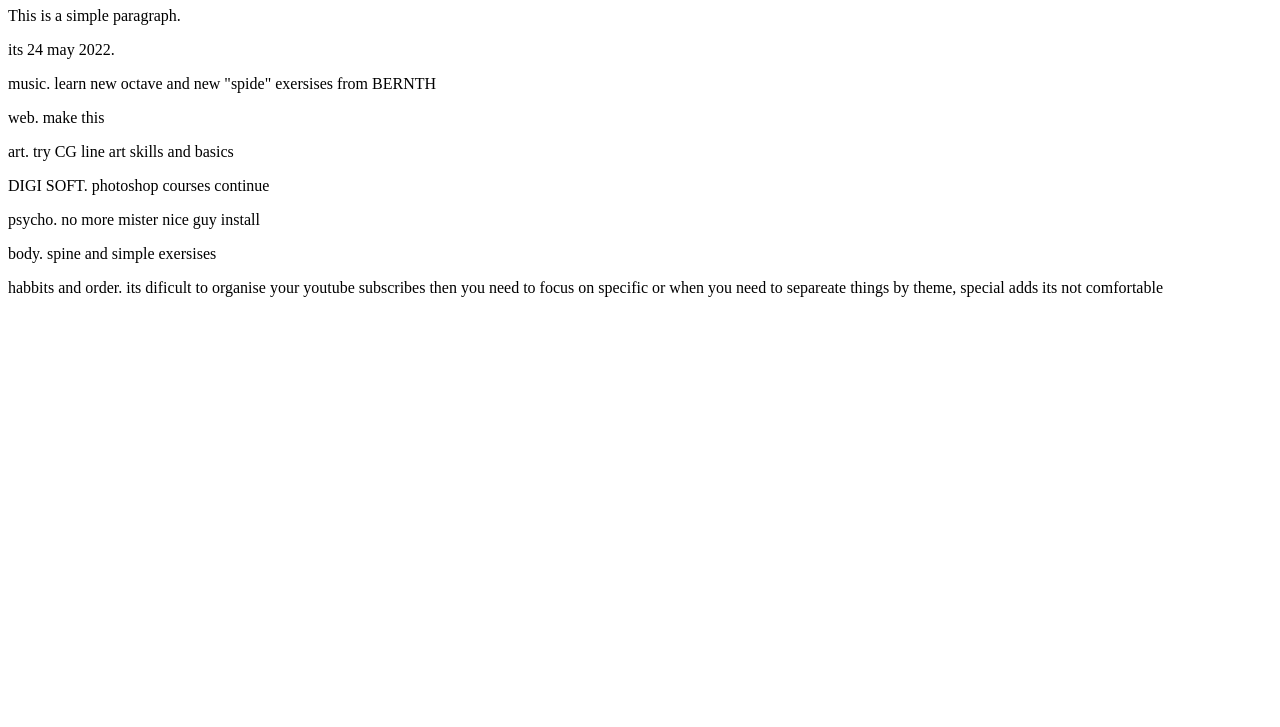
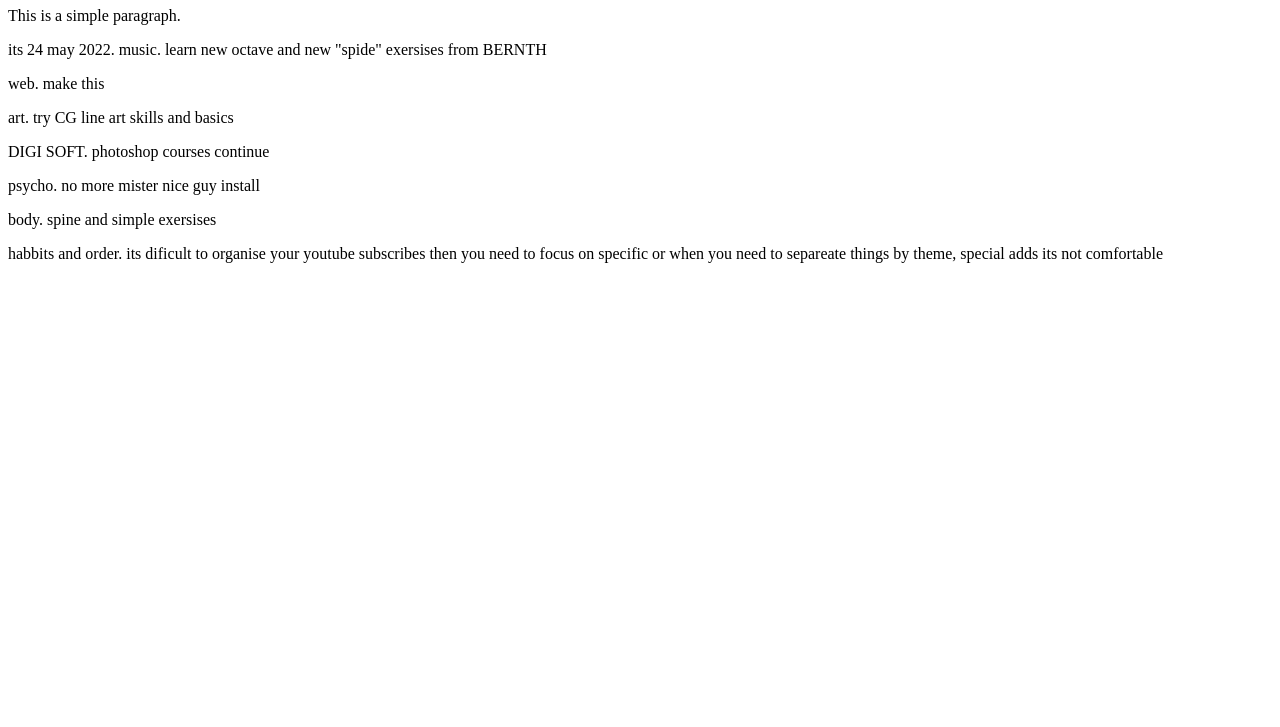
Before and after one commit to Mirzey/Mirzey-daily, a plain HTML site: page index.html in a window 1280 px wide. Shown: the part 73-800 px from the top of the page. Drawn offline with Linux system fonts and the light colour scheme.

Commit message:
Update index.html

```diff
--- a/index.html
+++ b/index.html
@@ -9,8 +9,8 @@
     <body>
         <h1>Hello World!</h1>
         <p>This is a simple paragraph.</p>
-          <p>its 24 may 2022.</p>
-         <p>music. learn new octave and new "spide" exersises from BERNTH</p>
+          <p1>its 24 may 2022.</p1>
+         <p2>music. learn new octave and new "spide" exersises from BERNTH</p2>
              <p>web. make this </p>
           <p>art. try CG line art skills and basics </p>
           <p>DIGI SOFT. photoshop courses continue </p>
```
